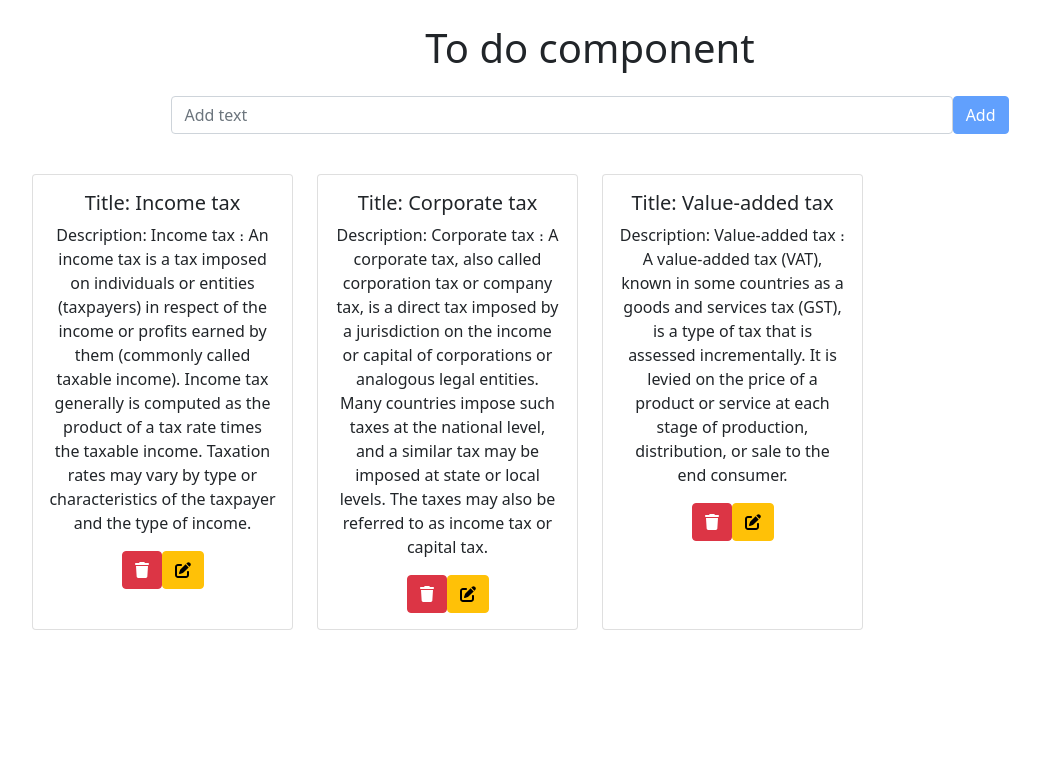
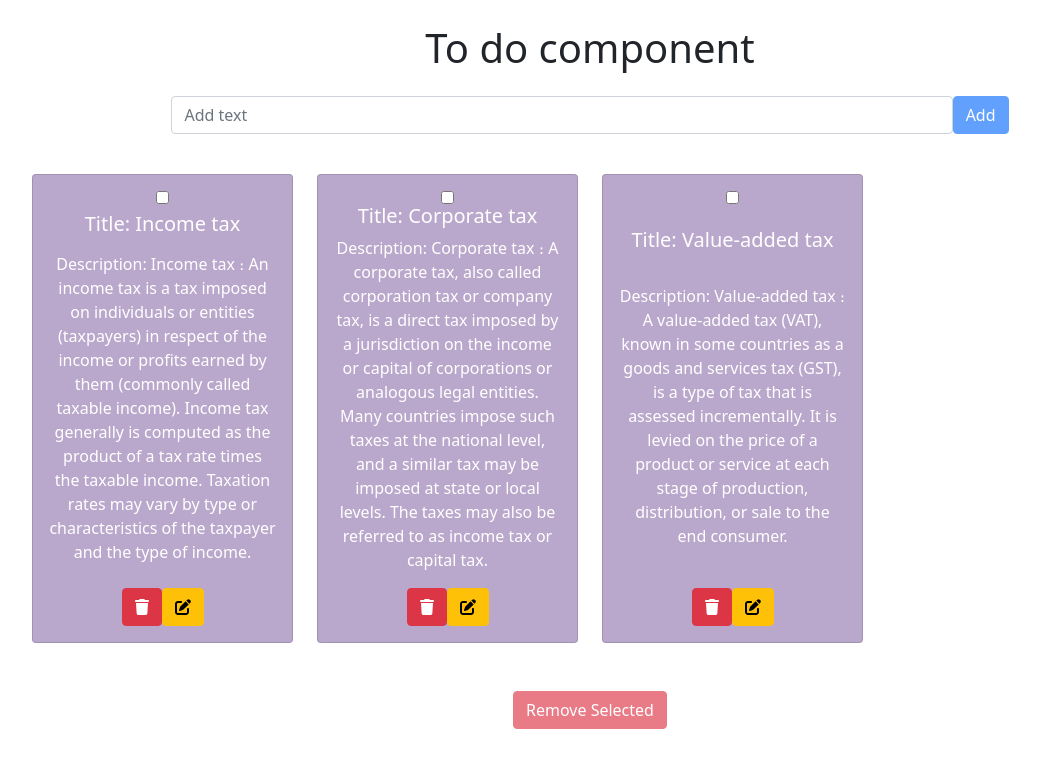
Before and after one commit to SargisMan/React2, a React (Create React App) app: page / in a window 1280 px wide. Shown: the top 768 px of the page, without its empty margins (50-1090 px from the left). Built offline with nearby package versions, Linux system fonts and the light colour scheme.

Commit message:
remove-any-tasks

```diff
--- a/src/Component/AddTask/AddTask.js
+++ b/src/Component/AddTask/AddTask.js
@@ -29,6 +29,7 @@ handleSubmit(inputValue);
 
     render(){
       const { inputValue } = this.state;
+      const {disabled}=this.props
         return (
           <div className="d-flex justify-content-center mt-4">
             <Form.Control
@@ -38,6 +39,7 @@ handleSubmit(inputValue);
               onKeyPress={this.handleS}
               value={inputValue}
               style={{width:"70%"}}
+              disabled={disabled}
             />
             <Button
             variant="primary"
--- a/src/Component/Task/task.js
+++ b/src/Component/Task/task.js
@@ -2,21 +2,39 @@ import React from 'react';
 import { Card, Button } from 'react-bootstrap';
 import { FontAwesomeIcon } from "@fortawesome/react-fontawesome";
 import { faTrash, faEdit } from "@fortawesome/free-solid-svg-icons";
+import styles from './task.module.css'
 
-const Task = ({ task, handleDeleteOneTask}) => {
+const Task = ({
+  task,
+  disabled,
+  handleDeleteOneTask,
+  toggleSetRemoveTaskIds
+}) => {
   return (
-    <Card style={{ width: "18rem" }}>
-      <Card.Body>
+    <Card className={styles.card}>
+      <Card.Body className="cardBody">
+        <input
+          type="checkbox"
+          onClick={() => {
+            toggleSetRemoveTaskIds(task._id);
+          }}
+        />
         <Card.Title>Title: {task.text.slice(0, 15)}</Card.Title>
         <Card.Text>Description: {task.text}</Card.Text>
+        <div>
           <Button
+          disabled={disabled}
             variant="danger"
-        onClick={()=>{handleDeleteOneTask(task._id)}}>
+            onClick={() => {
+              handleDeleteOneTask(task._id);
+            }}
+          >
             <FontAwesomeIcon icon={faTrash} />
           </Button>
           <Button variant="warning" className="ml-3">
             <FontAwesomeIcon icon={faEdit} />
           </Button>
+        </div>
       </Card.Body>
     </Card>
   );
--- /dev/null
+++ b/src/Component/Task/task.module.css
@@ -0,0 +1,25 @@
+.task {
+    width: 80%;
+    background-color: rgba(160, 144, 144, .3);
+    padding: 50px;
+    color: rgb(69, 69, 22);
+    margin-left: 10px;
+}
+
+.first{
+    background-color: green;
+}
+
+.second{
+    color: yellow;
+}
+
+.third{
+    transform:scale(1.2)
+}
+
+.card{
+    background-color: rgba(169, 146,192, .8);
+    color: white;
+    width: 18rem
+}
--- a/src/Component/ToDo/ToDo.js
+++ b/src/Component/ToDo/ToDo.js
@@ -2,7 +2,8 @@ import React from 'react';
 import Task from '../Task/task';
 import AddTask from '../AddTask/AddTask';
 import idGenerator from '../../helpers/idGenerator';
-import {Container, Row, Col} from 'react-bootstrap'
+import {Container, Row, Col, Button} from 'react-bootstrap'
+// import Button from '@restart/ui/esm/Button';
 
 
 class ToDo extends React.Component {
@@ -29,6 +30,7 @@ class ToDo extends React.Component {
          or service at each stage of production, distribution, or sale to the end consumer.`,
       },
     ],
+    removeTasks: [],
   };
 
   handleSubmit = (value) => {
@@ -44,18 +46,42 @@ class ToDo extends React.Component {
     });
   };
 
-  handleDeleteOneTask=(id)=>{
-let tasks=[...this.state.tasks];
-tasks=tasks.filter(item=>item._id !==id);
+  handleDeleteOneTask = (id) => {
+    let tasks = [...this.state.tasks];
+    tasks = tasks.filter((item) => item._id !== id);
     this.setState({
-  tasks
+      tasks,
     });
     // const idx=tasks.findIndex(item=>item._id===id);
     // tasks.splice(idx,1);
+  };
+
+  toggleSetRemoveTaskIds = (_id) => {
+    let removeTasks = [...this.state.removeTasks];
+    if (removeTasks.includes(_id)) {
+      removeTasks = removeTasks.filter((id) => id !== _id);
+    } else {
+      removeTasks.push(_id);
+    }
+
+    this.setState({
+      removeTasks,
+    });
+  };
+
+  removeSelectedTasks=()=>{
+    let tasks=[...this.state.tasks];
+    const removeTasks=[...this.state.removeTasks];
+   tasks=tasks.filter(item=>!removeTasks.includes(item._id));
+
+    this.setState({
+      tasks,
+      removeTasks:[]
+    })
   }
 
   render() {
-    const { tasks } = this.state;
+    const { tasks, removeTasks } = this.state;
     const Tasks = this.state.tasks.map((task) => {
       return (
         <Col
@@ -68,6 +94,8 @@ this.setState({
           <Task
             task={task}
             handleDeleteOneTask={this.handleDeleteOneTask}
+            toggleSetRemoveTaskIds={this.toggleSetRemoveTaskIds}
+            disabled={!!removeTasks.length}
           />
         </Col>
       );
@@ -78,12 +106,27 @@ this.setState({
           <Row className="mt-4">
             <Col>
               <h1>To do component</h1>
-              <AddTask handleSubmit={this.handleSubmit} />
+              <AddTask
+                handleSubmit={this.handleSubmit}
+                disabled={!!removeTasks.length}
+              />
             </Col>
           </Row>
           <Row className="mt-4">
             {!tasks.length && <div>This is Empty</div>}
             {Tasks}
+          </Row>
+          <Row>
+            <Col>
+              <Button
+                variant="danger"
+                className="mt-5"
+                onClick={this.removeSelectedTasks}
+                disabled={!!!removeTasks.length}
+              >
+                Remove Selected
+              </Button>
+            </Col>
           </Row>
         </Container>
       </div>
--- a/src/index.css
+++ b/src/index.css
@@ -42,3 +42,9 @@ code {
 .img{
   width: 150px;
 }
+
+.cardBody{
+  display:flex;
+  flex-direction: column;
+  justify-content: space-between;
+}
--- a/src/reset.css
+++ b/src/reset.css
@@ -0,0 +1,366 @@
+/* http://meyerweb.com/eric/tools/css/reset/
+   v2.0-modified | 20110126
+   License: none (public domain)
+*/
+
+html, body, div, span, applet, object, iframe,
+h1, h2, h3, h4, h5, h6, p, blockquote, pre,
+a, abbr, acronym, address, big, cite, code,
+del, dfn, em, img, ins, kbd, q, s, samp,
+small, strike, strong, sub, sup, tt, var,
+b, u, i, center,
+dl, dt, dd, ol, ul, li,
+fieldset, form, label, legend,
+table, caption, tbody, tfoot, thead, tr, th, td,
+article, aside, canvas, details, embed,
+figure, figcaption, footer, header, hgroup,
+menu, nav, output, ruby, section, summary,
+time, mark, audio, video {
+  margin: 0;
+	padding: 0;
+	border: 0;
+	font-size: 100%;
+	font: inherit;
+	vertical-align: baseline;
+}
+
+/* make sure to set some focus styles for accessibility */
+:focus {
+    outline: 0;
+}
+
+/* HTML5 display-role reset for older browsers */
+article, aside, details, figcaption, figure,
+footer, header, hgroup, menu, nav, section {
+	display: block;
+}
+
+body {
+	line-height: 1;
+}
+
+ol, ul {
+	list-style: none;
+}
+
+blockquote, q {
+	quotes: none;
+}
+
+blockquote:before, blockquote:after,
+q:before, q:after {
+	content: '';
+	content: none;
+}
+
+table {
+	border-collapse: collapse;
+	border-spacing: 0;
+}
+
+input[type=search]::-webkit-search-cancel-button,
+input[type=search]::-webkit-search-decoration,
+input[type=search]::-webkit-search-results-button,
+input[type=search]::-webkit-search-results-decoration {
+    -webkit-appearance: none;
+    -moz-appearance: none;
+}
+
+input[type=search] {
+    -webkit-appearance: none;
+    -moz-appearance: none;
+    -webkit-box-sizing: content-box;
+    -moz-box-sizing: content-box;
+    box-sizing: content-box;
+}
+
+textarea {
+    overflow: auto;
+    vertical-align: top;
+    resize: vertical;
+}
+
+/**
+ * Correct `inline-block` display not defined in IE 6/7/8/9 and Firefox 3.
+ */
+
+audio,
+canvas,
+video {
+    display: inline-block;
+    *display: inline;
+    *zoom: 1;
+    max-width: 100%;
+}
+
+/**
+ * Prevent modern browsers from displaying `audio` without controls.
+ * Remove excess height in iOS 5 devices.
+ */
+
+audio:not([controls]) {
+    display: none;
+    height: 0;
+}
+
+/**
+ * Address styling not present in IE 7/8/9, Firefox 3, and Safari 4.
+ * Known issue: no IE 6 support.
+ */
+
+[hidden] {
+    display: none;
+}
+
+/**
+ * 1. Correct text resizing oddly in IE 6/7 when body `font-size` is set using
+ *    `em` units.
+ * 2. Prevent iOS text size adjust after orientation change, without disabling
+ *    user zoom.
+ */
+
+html {
+    font-size: 100%; /* 1 */
+    -webkit-text-size-adjust: 100%; /* 2 */
+    -ms-text-size-adjust: 100%; /* 2 */
+}
+
+/**
+ * Address `outline` inconsistency between Chrome and other browsers.
+ */
+
+a:focus {
+    outline: thin dotted;
+}
+
+/**
+ * Improve readability when focused and also mouse hovered in all browsers.
+ */
+
+a:active,
+a:hover {
+    outline: 0;
+}
+
+/**
+ * 1. Remove border when inside `a` element in IE 6/7/8/9 and Firefox 3.
+ * 2. Improve image quality when scaled in IE 7.
+ */
+
+img {
+    border: 0; /* 1 */
+    -ms-interpolation-mode: bicubic; /* 2 */
+}
+
+/**
+ * Address margin not present in IE 6/7/8/9, Safari 5, and Opera 11.
+ */
+
+figure {
+    margin: 0;
+}
+
+/**
+ * Correct margin displayed oddly in IE 6/7.
+ */
+
+form {
+    margin: 0;
+}
+
+/**
+ * Define consistent border, margin, and padding.
+ */
+
+fieldset {
+    border: 1px solid #c0c0c0;
+    margin: 0 2px;
+    padding: 0.35em 0.625em 0.75em;
+}
+
+/**
+ * 1. Correct color not being inherited in IE 6/7/8/9.
+ * 2. Correct text not wrapping in Firefox 3.
+ * 3. Correct alignment displayed oddly in IE 6/7.
+ */
+
+legend {
+    border: 0; /* 1 */
+    padding: 0;
+    white-space: normal; /* 2 */
+    *margin-left: -7px; /* 3 */
+}
+
+/**
+ * 1. Correct font size not being inherited in all browsers.
+ * 2. Address margins set differently in IE 6/7, Firefox 3+, Safari 5,
+ *    and Chrome.
+ * 3. Improve appearance and consistency in all browsers.
+ */
+
+button,
+input,
+select,
+textarea {
+    font-size: 100%; /* 1 */
+    margin: 0; /* 2 */
+    vertical-align: baseline; /* 3 */
+    *vertical-align: middle; /* 3 */
+}
+
+/**
+ * Address Firefox 3+ setting `line-height` on `input` using `!important` in
+ * the UA stylesheet.
+ */
+
+button,
+input {
+    line-height: normal;
+}
+
+/**
+ * Address inconsistent `text-transform` inheritance for `button` and `select`.
+ * All other form control elements do not inherit `text-transform` values.
+ * Correct `button` style inheritance in Chrome, Safari 5+, and IE 6+.
+ * Correct `select` style inheritance in Firefox 4+ and Opera.
+ */
+
+button,
+select {
+    text-transform: none;
+}
+
+/**
+ * 1. Avoid the WebKit bug in Android 4.0.* where (2) destroys native `audio`
+ *    and `video` controls.
+ * 2. Correct inability to style clickable `input` types in iOS.
+ * 3. Improve usability and consistency of cursor style between image-type
+ *    `input` and others.
+ * 4. Remove inner spacing in IE 7 without affecting normal text inputs.
+ *    Known issue: inner spacing remains in IE 6.
+ */
+
+button,
+html input[type="button"], /* 1 */
+input[type="reset"],
+input[type="submit"] {
+    -webkit-appearance: button; /* 2 */
+    cursor: pointer; /* 3 */
+    *overflow: visible;  /* 4 */
+}
+
+/**
+ * Re-set default cursor for disabled elements.
+ */
+
+button[disabled],
+html input[disabled] {
+    cursor: default;
+}
+
+/**
+ * 1. Address box sizing set to content-box in IE 8/9.
+ * 2. Remove excess padding in IE 8/9.
+ * 3. Remove excess padding in IE 7.
+ *    Known issue: excess padding remains in IE 6.
+ */
+
+input[type="checkbox"],
+input[type="radio"] {
+    box-sizing: border-box; /* 1 */
+    padding: 0; /* 2 */
+    *height: 13px; /* 3 */
+    *width: 13px; /* 3 */
+}
+
+/**
+ * 1. Address `appearance` set to `searchfield` in Safari 5 and Chrome.
+ * 2. Address `box-sizing` set to `border-box` in Safari 5 and Chrome
+ *    (include `-moz` to future-proof).
+ */
+
+input[type="search"] {
+    -webkit-appearance: textfield; /* 1 */
+    -moz-box-sizing: content-box;
+    -webkit-box-sizing: content-box; /* 2 */
+    box-sizing: content-box;
+}
+
+/**
+ * Remove inner padding and search cancel button in Safari 5 and Chrome
+ * on OS X.
+ */
+
+input[type="search"]::-webkit-search-cancel-button,
+input[type="search"]::-webkit-search-decoration {
+    -webkit-appearance: none;
+}
+
+/**
+ * Remove inner padding and border in Firefox 3+.
+ */
+
+button::-moz-focus-inner,
+input::-moz-focus-inner {
+    border: 0;
+    padding: 0;
+}
+
+/**
+ * 1. Remove default vertical scrollbar in IE 6/7/8/9.
+ * 2. Improve readability and alignment in all browsers.
+ */
+
+textarea {
+    overflow: auto; /* 1 */
+    vertical-align: top; /* 2 */
+}
+
+/**
+ * Remove most spacing between table cells.
+ */
+
+table {
+    border-collapse: collapse;
+    border-spacing: 0;
+}
+
+html,
+button,
+input,
+select,
+textarea {
+    color: #222;
+}
+
+
+::-moz-selection {
+    background: #b3d4fc;
+    text-shadow: none;
+}
+
+::selection {
+    background: #b3d4fc;
+    text-shadow: none;
+}
+
+img {
+    vertical-align: middle;
+}
+
+fieldset {
+    border: 0;
+    margin: 0;
+    padding: 0;
+}
+
+textarea {
+    resize: vertical;
+}
+
+.chromeframe {
+    margin: 0.2em 0;
+    background: #ccc;
+    color: #000;
+    padding: 0.2em 0;
+}
```
Lines whose indentation alone changed are shown as unchanged.
